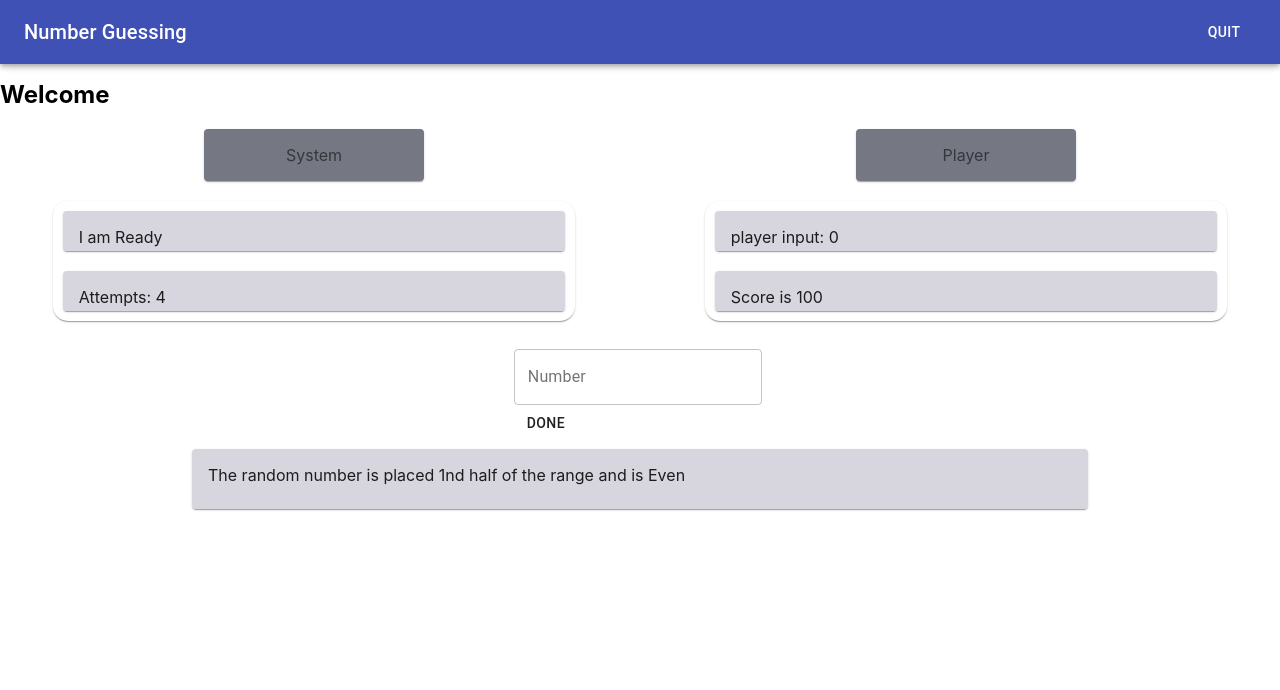
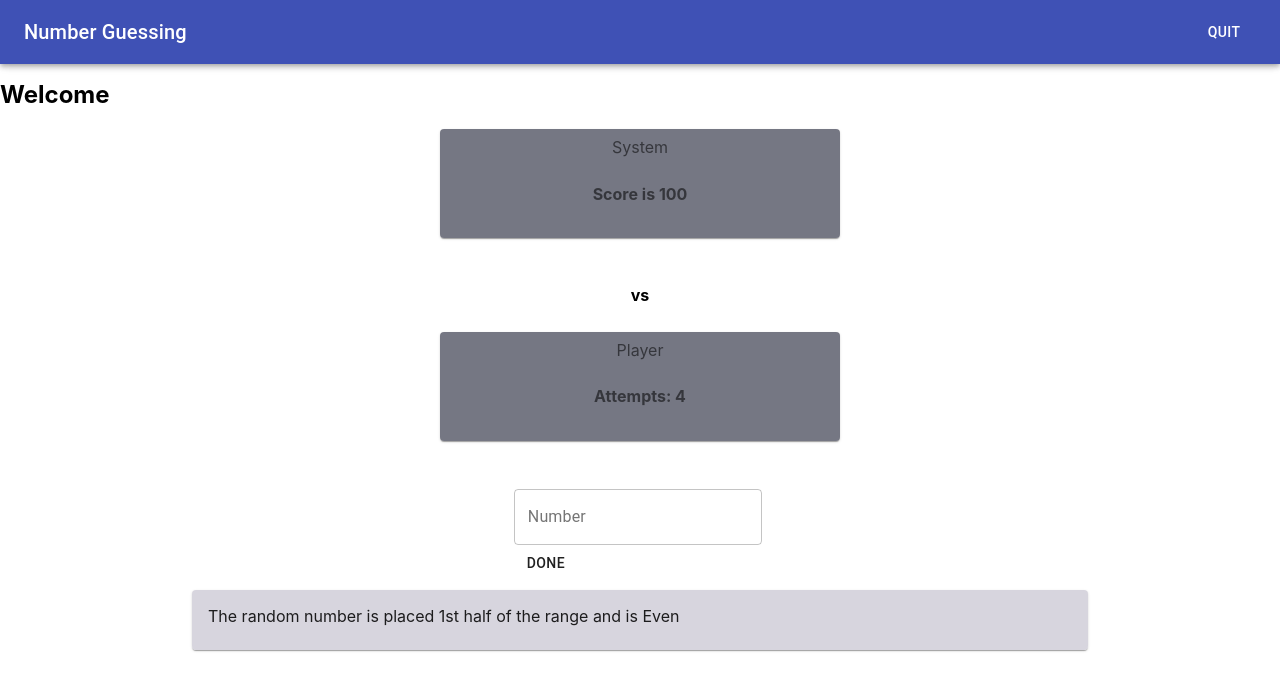
Before and after one commit to Tharunkumar1411/NumberGuessing, a React (Create React App) app in the folder numberguessing/: page /gamepage in a window 1280 px wide. Shown: the top 690 px of the page. Built offline with nearby package versions, Linux system fonts and the light colour scheme.

Commit message:
code optimize

```diff
--- a/numberguessing/src/Entrance/Entry.css
+++ b/numberguessing/src/Entrance/Entry.css
@@ -9,11 +9,6 @@
     border-radius: 15px;
     margin-left: auto;
     margin-right: auto;
-}
-
-.login1:hover {
-    background-color: rgb(194, 45, 181);
-    color: #f1f1f1;
 }
 
 body {}
--- a/numberguessing/src/GamePage/CardComponent.jsx
+++ b/numberguessing/src/GamePage/CardComponent.jsx
@@ -12,7 +12,7 @@ const useStyles = makeStyles((theme) => ({
     flexGrow: 1,
   },
   paper: {
-    padding: theme.spacing(2),
+    padding: theme.spacing(1),
     textAlign: 'center',
     color: theme.palette.text.secondary,
     width:"30%",
@@ -20,12 +20,15 @@ const useStyles = makeStyles((theme) => ({
     marginLeft:"auto",
     backgroundColor:"rgba(13, 17, 38, 0.57)",
   },
+  vs:{
+    textAlign: 'center',
+
+  },
   system:{
 
-    width:"80%",
+    width:"fit-content",
     marginRight:"auto",
     marginLeft:"auto",
-    padding:"10px",
     borderRadius:"15px",
 
   },
@@ -41,20 +44,8 @@ const useStyles = makeStyles((theme) => ({
       marginLeft:"auto",
       backgroundColor:"rgba(210, 207, 218, 0.87)",
 
-    },
-
-    modelbody:{
-      position: 'absolute',
-      width: 400,
-      backgroundColor: theme.palette.background.paper,
-      border: '2px solid #000',
-      boxShadow: theme.shadows[5],
-      padding: theme.spacing(2, 4, 3),
-    },
-    modal:{
-     marginRight:"auto",
-     marginLeft:"auto",
-    },innerCard:{
+    }
+    ,innerCard:{
       height:"40px",
       backgroundColor:"rgba(210, 207, 218, 0.87)"
     }
@@ -75,7 +66,7 @@ export default function Example() {
         clue += "The random number is placed 2nd half of the range";
         clue += (rand%2 === 0)? " and is Even": " and is Odd";
       }else{
-        clue += "The random number is placed 1nd half of the range";
+        clue += "The random number is placed 1st half of the range";
         clue += (rand%2 === 0)? " and is Even": " and is Odd";
 
       }
@@ -93,9 +84,8 @@ export default function Example() {
   const [losser,setLosser] = useState(false);
 
 
-const setClue = (number,rand,attempt) => {
+const setClue = (number,rand,attempt,progres) => {
   var clue = "";
-  console.log(number,rand[0],attempt);
 
   switch (attempt) {
     case 4:
@@ -161,18 +151,23 @@ const setClue = (number,rand,attempt) => {
       break;
   }
 
-  setProperty({...property,clue:clue,attempts:attempt-1});
+  setProperty({...property,clue:clue,attempts:attempt-1,progress:progres-20});
+
+  if(attempt == 0 && rand !== number){
+    alert(`you loss the game score is ${property.progress-20}`);
+    window.location.reload();
+  }
 
 }
 
 const submitHandle = () => {
-  console.log("hi")
   // eslint-disable-next-line eqeqeq
   if(property.number == random){
     alert("you won tha game");
+    window.location.reload();
 
   }else{
-    setClue(property.number,random,property.attempts)
+    setClue(property.number,random,property.attempts,property.progress)
   }
 }
 
@@ -181,29 +176,26 @@ const submitHandle = () => {
     <div className={classes.root}>
       <Grid container spacing={3}>
 
-        <Grid item xs={6}>
-          <Paper className={classes.paper}>System</Paper><br />
+        <Grid item xs={12}>
+          <Paper className={classes.paper}>System <h5>Score is {property.progress}</h5>
+</Paper><br />
+          <h5 className={classes.vs}>vs</h5>
 
-          <Card className={classes.system}>
-
-            <Card className={classes.innerCard}><CardContent>{sysnumber}</CardContent></Card><br></br>
-
-            <Card className={classes.innerCard}><CardContent>Attempts: {property.attempts}</CardContent></Card>
-
-          </Card>
-        </Grid>
-
-        <Grid item xs={6}>
-          <Paper className={classes.paper}>Player</Paper><br />
-
-          <Card className={classes.system}>
-          <Card className={classes.innerCard}><CardContent>player input: {property.number}</CardContent></Card><br></br>
-          <Card className={classes.innerCard}><CardContent>Score is {property.progress}</CardContent></Card>
-          </Card>
+          <Paper className={classes.paper}>Player        <h5>Attempts: {property.attempts}</h5>
+</Paper><br />
 
         </Grid>
 
+
+
+
       </Grid><br />
+
+
+      <Card className={classes.system}>
+
+
+      </Card>
 
     <form className={classes.roott} >
 
--- a/numberguessing/src/GamePage/gamepage.css
+++ b/numberguessing/src/GamePage/gamepage.css
@@ -25,7 +25,6 @@
 }
 
 .cardContent {
-    border: 2px solid rgb(112, 190, 221);
     width: 60%;
     margin-left: auto;
     margin-right: auto;
```
